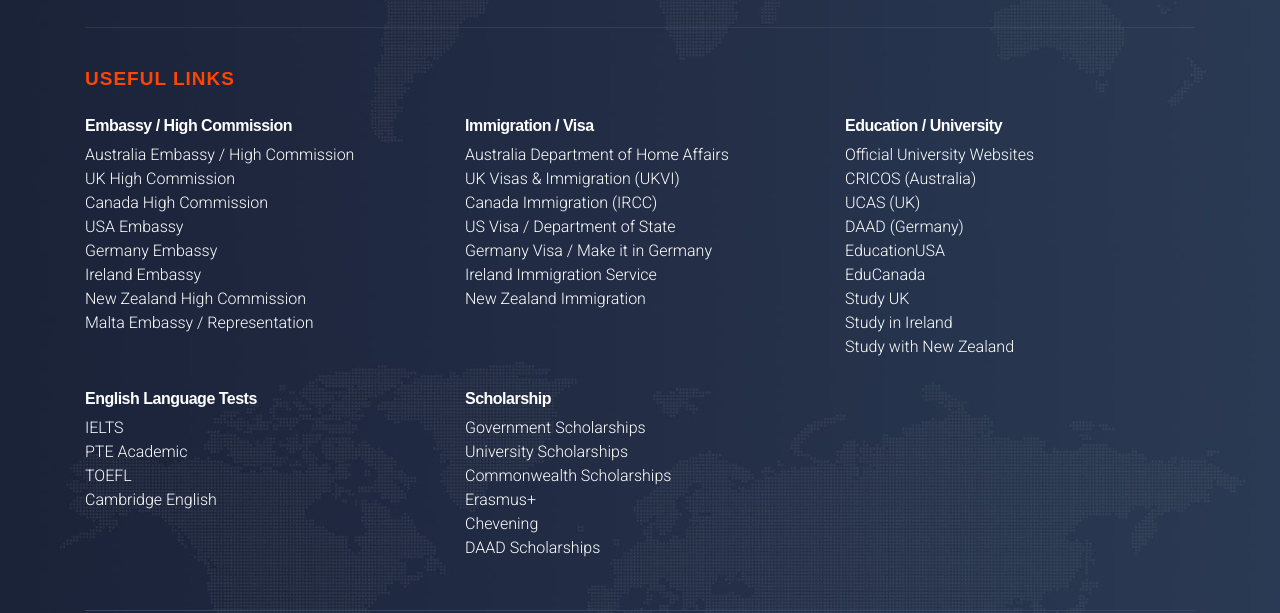
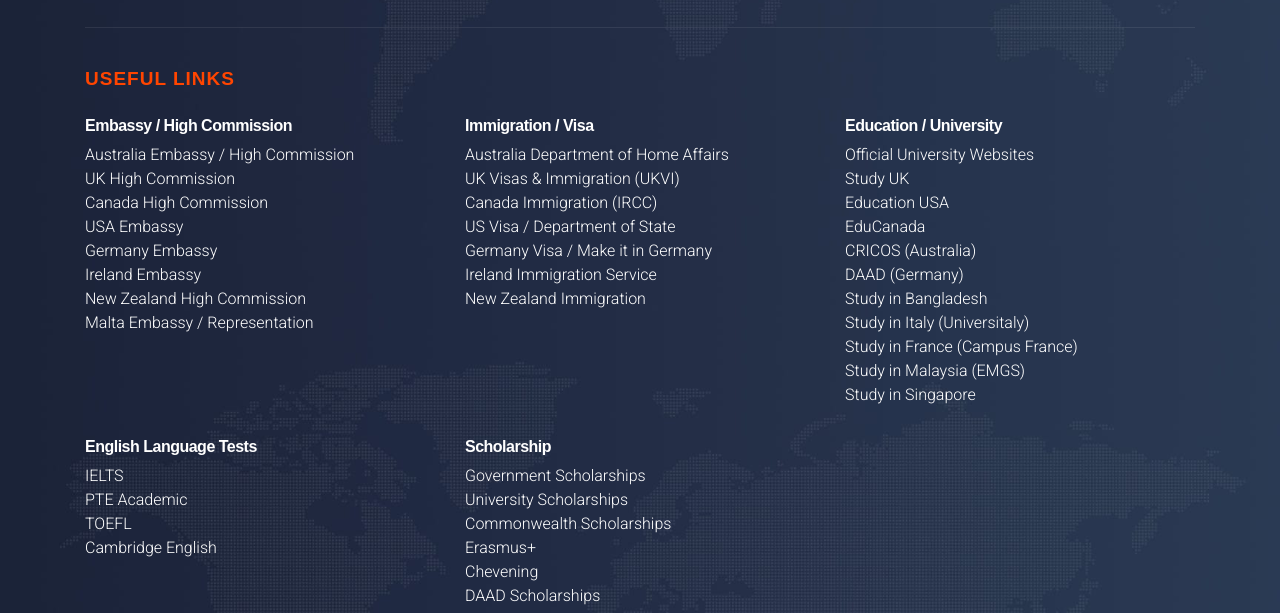
Before and after one commit to navrasa19-ctrl/eduvista_website, a plain HTML site: page events.html in a window 1280 px wide. Shown: the part 1877-2490 px from the top of the page. Drawn offline with Linux system fonts and the light colour scheme; a web font is replaced by a local one.

Commit message:
add usefull links

```diff
--- a/events.html
+++ b/events.html
@@ -796,14 +796,16 @@
 								<h6>Education / University</h6>
 								<ul>
 									<li>Official University Websites</li>
-									<li><a href="#">CRICOS (Australia)</a></li>
-									<li><a href="#">UCAS (UK)</a></li>
-									<li><a href="#">DAAD (Germany)</a></li>
-									<li><a href="#">EducationUSA</a></li>
-									<li><a href="#">EduCanada</a></li>
-									<li><a href="#">Study UK</a></li>
-									<li><a href="#">Study in Ireland</a></li>
-									<li><a href="#">Study with New Zealand</a></li>
+									<li><a href="countyies/UK.html">Study UK</a></li>
+									<li><a href="countyies/USA.html">Education USA</a></li>
+									<li><a href="countyies/Canada.html">EduCanada</a></li>
+									<li><a href="countyies/Australia.html">CRICOS (Australia)</a></li>
+									<li><a href="countyies/Germany.html">DAAD (Germany)</a></li>
+									<li><a href="countyies/Bangladesh.html">Study in Bangladesh</a></li>
+									<li><a href="countyies/Italy.html">Study in Italy (Universitaly)</a></li>
+									<li><a href="countyies/France.html">Study in France (Campus France)</a></li>
+									<li><a href="countyies/Malaysia.html">Study in Malaysia (EMGS)</a></li>
+									<li><a href="countyies/Singapore.html">Study in Singapore</a></li>
 								</ul>
 							</div>
 
```
Also changed, not shown: scholarships.html (+10 -8 lines).
